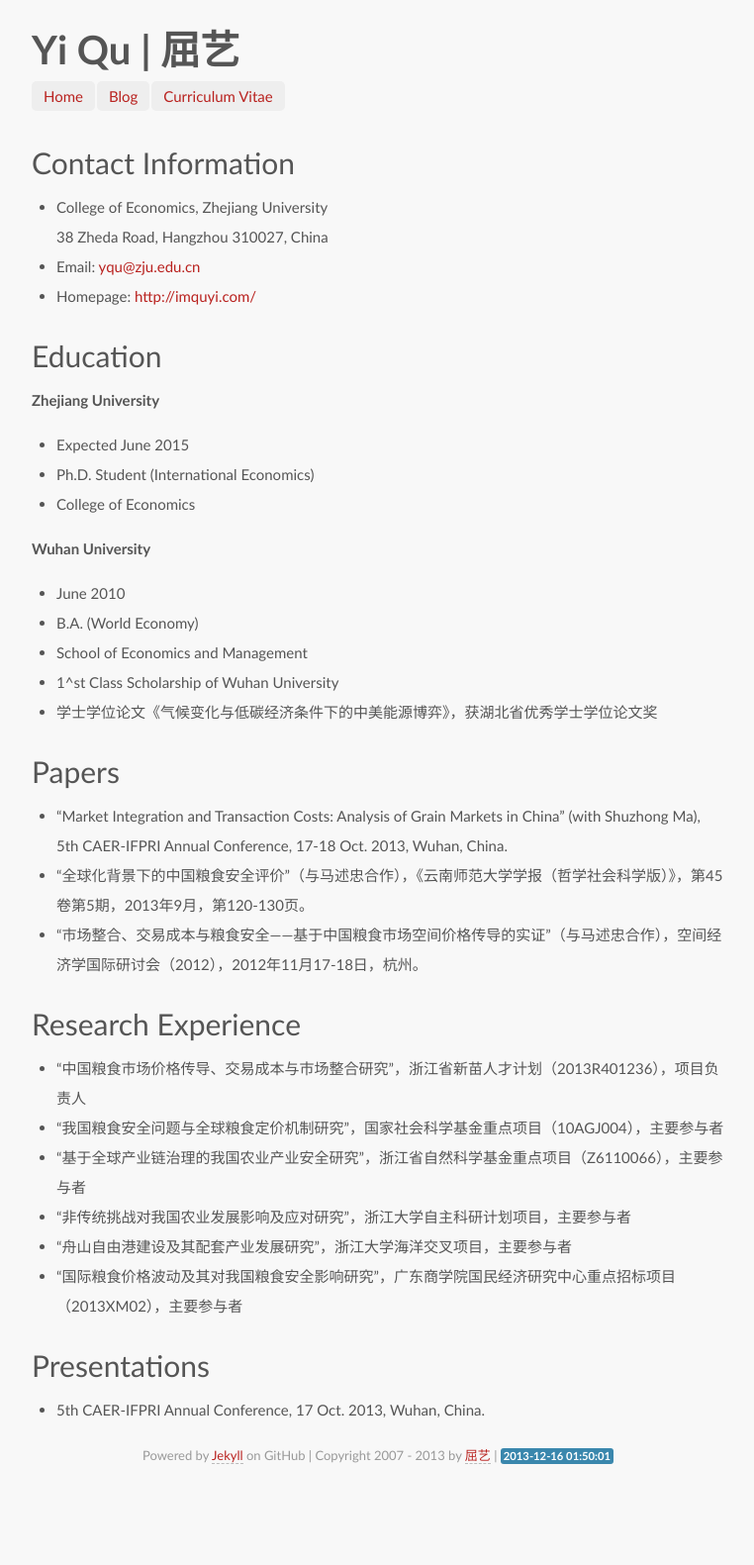
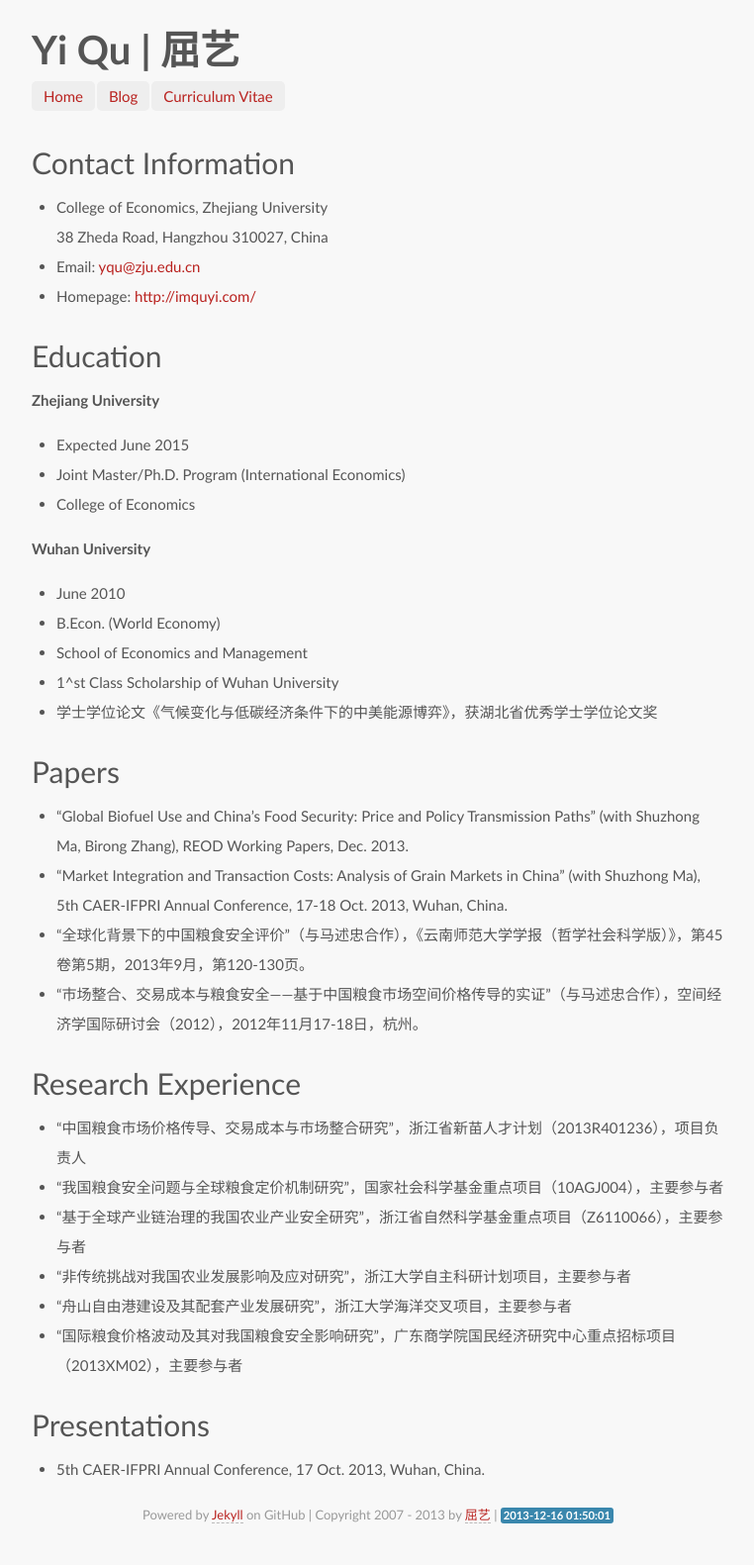
Before and after one commit to rangerqu/rangerqu.github.com, a Jekyll site: the page built from vitae/index.md, in a window 1280 px wide. Shown: the whole page at 99% size, without its empty margins (258-1020 px from the left). Built offline with Jekyll 4.4.1, drawn with Linux system fonts in a browser that asks for light colours; some web fonts are replaced; Markdown is read by kramdown in place of the engine named in the settings; before the commit the page ends 1521 px from its top, so only the background shows below that.

Commit message:
add paper

```diff
--- a/vitae/index.md
+++ b/vitae/index.md
@@ -14,19 +14,21 @@ layout: vitae
 **Zhejiang University**
 
 - Expected June 2015
-- Ph.D. Student (International Economics)
+- Joint Master/Ph.D. Program (International Economics)
 - College of Economics
 
 **Wuhan University**
 
 - June 2010
-- B.A. (World Economy)
+- B.Econ. (World Economy)
 - School of Economics and Management
 - 1^st Class Scholarship of Wuhan University
 - 学士学位论文《气候变化与低碳经济条件下的中美能源博弈》，获湖北省优秀学士学位论文奖
 
 # Papers
 
+
+- "Global Biofuel Use and China’s Food Security: Price and Policy Transmission Paths" (with Shuzhong Ma, Birong Zhang), REOD Working Papers, Dec. 2013.
 - "Market Integration and Transaction Costs: Analysis of Grain Markets in China" (with Shuzhong Ma), 5th CAER-IFPRI Annual Conference, 17-18 Oct. 2013, Wuhan, China.
 - “全球化背景下的中国粮食安全评价”（与马述忠合作），《云南师范大学学报（哲学社会科学版）》，第45卷第5期，2013年9月，第120-130页。
 - “市场整合、交易成本与粮食安全——基于中国粮食市场空间价格传导的实证”（与马述忠合作），空间经济学国际研讨会（2012），2012年11月17-18日，杭州。
```
Also changed, not shown: 1 other file.
